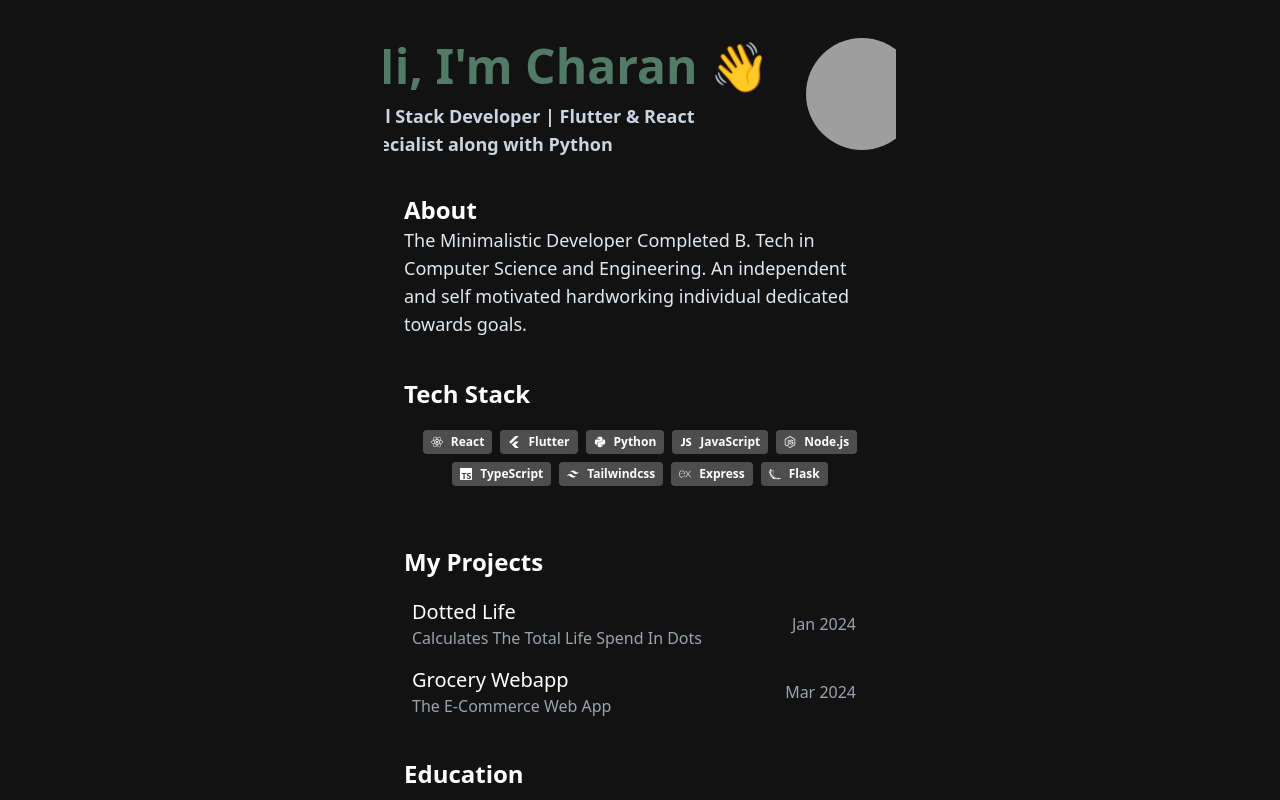
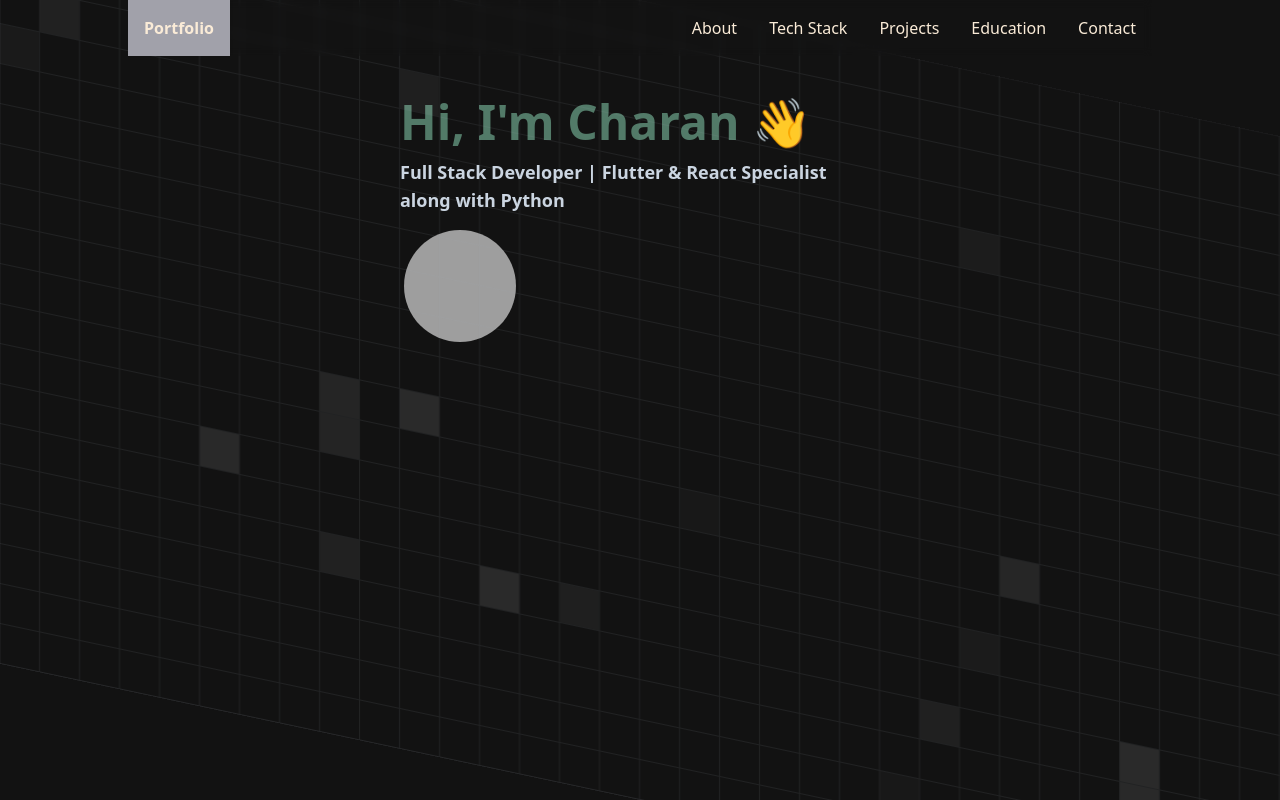
Before and after one commit to charan-nunnabhatla/about, a React (Vite) app: page / in a window 1280 px wide. Shown: the top 800 px of the page. Built offline with nearby package versions, Linux system fonts and the light colour scheme; grey boxes are pictures that could not be loaded.

Commit message:
layout shift to single element per page

```diff
--- a/index.html
+++ b/index.html
@@ -4,11 +4,11 @@
     <meta charset="UTF-8" />
     <link rel="icon" type="image/svg+xml" href="/vite.svg" />
     <meta name="viewport" content="width=device-width, initial-scale=1.0" />
-    <meta name="darkreader-lock">
+    <meta name="darkreader-lock" />
     <title>Charan's Portfolio</title>
   </head>
   <body>
-    <div id="root"></div>
+    <div id="root" className="snap-y snap-mandatory overflow-y-scroll"></div>
     <script type="module" src="/src/main.tsx"></script>
   </body>
 </html>
--- a/src/App.tsx
+++ b/src/App.tsx
@@ -1,6 +1,7 @@
 import About from "./components/custom/about";
 import Contact from "./components/custom/contact";
 import Education from "./components/custom/education";
+import Header from "./components/custom/header";
 import Hero from "./components/custom/hero";
 import Projects from "./components/custom/projects";
 import TechStack from "./components/custom/tech-stack";
@@ -8,26 +9,31 @@ import AnimatedGridPattern from "./components/ui/animated-grid-pattern";
 
 function App() {
   return (
-    <div className="h-auto w-full overflow-hidden md:w-[70%] lg:w-[40%] xl:w-[40%] mx-auto ">
+    <>
+      <Header />
+      <div className=" h-auto snap-y snap-mandatory  w-full overflow-hidden md:w-[70%] lg:w-[40%] xl:w-[40%] mx-auto">
         <Hero />
         <About />
         <TechStack />
         <Projects />
         <Education />
         <Contact />
-      {/* <AnimatedGridPattern
+        <AnimatedGridPattern
         numSquares={40}
         maxOpacity={0.1}
         duration={1}
         repeatDelay={1}
-        className={classNames(
+        className={`
           "[mask-image:radial-gradient(800px_circle_at_center,white,transparent)]",
           "inset-y-[-30%] h-[100%] w-[100%] skew-y-12 "
-        )}
-      /> */}
+        `}
+      />
         <div className="w-[90%] mx-auto border border-gray-500 "></div>
-      <div className="p-3 text-xs text-center text-gray-500">Last Update: Dec 2024</div>
+        <div className="p-3 text-xs text-center text-gray-500">
+          Last Update: Dec 2024
         </div>
+      </div>
+    </>
   );
 }
 
--- a/src/components/custom/about.tsx
+++ b/src/components/custom/about.tsx
@@ -2,15 +2,13 @@ import BlurFade from "../ui/blur-fade";
 
 export default function About() {
   return (
-    <BlurFade delay={1} >
-      <div className="h-auto flex flex-col p-5 pt-0">
-        <section>
-          <h1 className="font-bold text-lg md:text-xl lg:text-2xl">About</h1>
-          <p className="text-xs md:text-sm lg:text-lg text-slate-200">
+    <BlurFade delay={1} inView>
+      <div id="about" className="flex flex-col p-5 pt-0 md:items-center md:justify-center md:h-screen">
+          <h1 className="p-3 text-lg font-bold md:text-xl lg:text-2xl">About</h1>
+          <p className="text-xs md:text-sm lg:text-lg text-[--text-color]">
             The Minimalistic Developer Completed B. Tech in Computer Science and Engineering. An independent and self
             motivated hardworking individual dedicated towards goals.
           </p>
-        </section>
       </div>
     </BlurFade>
   );
--- a/src/components/custom/contact.tsx
+++ b/src/components/custom/contact.tsx
@@ -12,15 +12,15 @@ export default function Contact() {
     const filePath = "/about/resume.pdf";
     const link = document.createElement("a");
     link.href = filePath;
-    link.download = "CharanNunnabhatlaResume.pdf";
+    link.download = "Charan_Nunnabhatla_Resume.pdf";
     document.body.appendChild(link);
     link.click();
     document.body.removeChild(link);
   };
 
   return (
-    <BlurFade delay={1}>
-      <div className="h-auto p-5 ">
+    <BlurFade delay={1} inView>
+      <div id="contact" className="flex flex-col items-center justify-center p-5 md:h-screen ">
         {/* <h1 className="text-lg font-bold md:text-xl lg:text-2xl ">Contact</h1> */}
         <h1 className="mb-3 text-5xl font-bold text-center text-transparent select-none bg-clip-text bg-gradient-to-tr from-pink-300 to-blue-400 md:text-6xl lg:text-7xl ">
           Get In Touch
--- a/src/components/custom/education.tsx
+++ b/src/components/custom/education.tsx
@@ -3,9 +3,9 @@ import Tile from "./tile";
 
 export default function Education() {
   return (
-    <BlurFade delay={1} >
-      <div className="p-5 pt-0">
-        <h1 className="font-bold text-lg md:text-xl lg:text-2xl mb-3">
+    <BlurFade delay={1}  inView>
+      <div id="education" className="flex flex-col items-center justify-center p-5 pt-0 md:h-screen">
+        <h1 className="mb-3 text-lg font-bold md:text-xl lg:text-2xl">
           Education
         </h1>
         <Tile
--- /dev/null
+++ b/src/components/custom/header.tsx
@@ -0,0 +1,42 @@
+import { useState } from "react";
+
+export default function Header() {
+  const [currentItem, setCurrentItem] = useState(0);
+  const activeColor = '';
+  return (
+    <nav className="sticky top-0 z-10 hidden w-full h-auto backdrop-blur-sm md:block lg:max-w-[80%] lg:mx-auto">
+      <ul className="flex list-none whitespace-nowrap">
+        <li
+          className={`mr-auto ${currentItem === 0 ? "bg-zinc-400 font-bold" : ""}`}
+          onClick={() => setCurrentItem(0)}>
+          <a href="#hero">Portfolio</a>
+        </li>
+        <li
+          className={`${currentItem === 1 ? "bg-zinc-400 font-bold" : ""}`}
+          onClick={() => setCurrentItem(1)}>
+          <a href="#about">About</a>
+        </li>
+        <li
+          className={` ${currentItem === 2 ? "bg-zinc-400" : ""}`}
+          onClick={() => setCurrentItem(2)}>
+          <a href="#tech-stack">Tech Stack</a>
+        </li>
+        <li
+          className={` ${currentItem === 3 ? "bg-zinc-400" : ""}`}
+          onClick={() => setCurrentItem(3)}>
+          <a href="#projects">Projects</a>
+        </li>
+        <li
+          className={` ${currentItem === 4 ? "bg-zinc-400" : ""}`}
+          onClick={() => setCurrentItem(4)}>
+          <a href="#education">Education</a>
+        </li>
+        <li
+          className={` ${currentItem === 5 ? "bg-zinc-400" : ""}`}
+          onClick={() => setCurrentItem(5)}>
+          <a href="#contact">Contact</a>
+        </li>
+      </ul>
+    </nav>
+  );
+}
--- a/src/components/custom/hero.tsx
+++ b/src/components/custom/hero.tsx
@@ -2,10 +2,10 @@ import BlurFade from "../ui/blur-fade";
 
 export default function Hero() {
   return (
-    <BlurFade delay={0.8}>
+    <BlurFade delay={0.8} inView>
       <div
         id="hero"
-        className="flex items-center justify-center my-5 overflow-hidden">
+        className="sticky top-0 flex items-center justify-center my-5 overflow-hidden md:block md:h-screen ">
         <div
           id="name"
           className="text-[1.5em] md:text-[3em] lg:text[3em] whitespace-nowrap m-4 font-bold bg-transparent text-[rgb(82,122,104)]">
@@ -13,7 +13,7 @@ export default function Hero() {
           <div
             id="intro"
             className="text-xs font-sans text-slate-300 font-bold whitespace-normal md:text-lg max-w-[30em]">
-              Full Stack Developer | Flutter & React Specialist along with Python
+            Full Stack Developer | Flutter & React Specialist along with Python
           </div>
         </div>
         <img
--- a/src/components/custom/projects.tsx
+++ b/src/components/custom/projects.tsx
@@ -3,8 +3,8 @@ import Tile from "./tile";
 
 export default function Projects() {
   return (
-    <BlurFade delay={1} >
-      <div className="flex flex-col h-auto p-5 mx-auto">
+    <BlurFade delay={1} inView>
+      <div id="projects" className="flex flex-col items-center justify-center p-5 mx-auto md:h-screen">
         <h1 className="text-lg font-bold md:text-xl lg:text-2xl">
           My Projects
         </h1>
--- a/src/components/custom/tech-stack.tsx
+++ b/src/components/custom/tech-stack.tsx
@@ -8,10 +8,10 @@ import { FaNodeJs, FaPython, FaReact } from "react-icons/fa";
 
 export default function TechStack() {
   return (
-    <BlurFade delay={1}>
-      <div className="flex flex-col text-lg p-5 font-bold md:text-xl lg:text-2xl">
+    <BlurFade delay={1} inView>
+      <div id="tech-stack" className="flex flex-col items-center justify-center p-5 text-lg font-bold md:h-screen md:text-xl lg:text-2xl">
         <h1>Tech Stack</h1>
-        <div className="flex flex-wrap justify-center flex-row gap-2 select-none p-2 items-center my-3">
+        <div className="flex flex-row flex-wrap items-center justify-center gap-2 p-2 my-3 select-none">
           <MiniTile title="React" Icon={FaReact} />
           <MiniTile title="Flutter" Icon={FaFlutter} />
           <MiniTile title="Python" Icon={FaPython} />
--- a/src/index.css
+++ b/src/index.css
@@ -1,6 +1,11 @@
 @tailwind base;
 @tailwind components;
 @tailwind utilities;
+
+:root{
+    --back-groundcolor:rgb(185, 224, 221);
+    /* --text-color: rgb(0, 0, 0); */
+}
 
 * {
 
@@ -13,8 +18,27 @@
 body,
 html {
     color-scheme: dark;
+    scroll-behavior: smooth;
     min-height: 100svh;
     height: 100vh;
     width: 100%;
-    /* background-color: rgba(0, 31, 63, 0.904); */
+    /* background-color: var(--back-groundcolor); */
 }
+
+
+nav a{
+    display: flex;
+    text-decoration: none;
+    padding: 1em 1em;
+    color: antiquewhite;
+    transition: background-color 150ms ease;
+}
+
+nav a:hover{
+    background-color: rgba(255, 255, 255, 0.164);
+}
+
+nav li{
+    transition: all;
+    transition-duration: 120ms;
+}
```
Also changed, not shown: 1 other file (tests, documents, lock files or other folders). Lines whose indentation alone changed are shown as unchanged.
